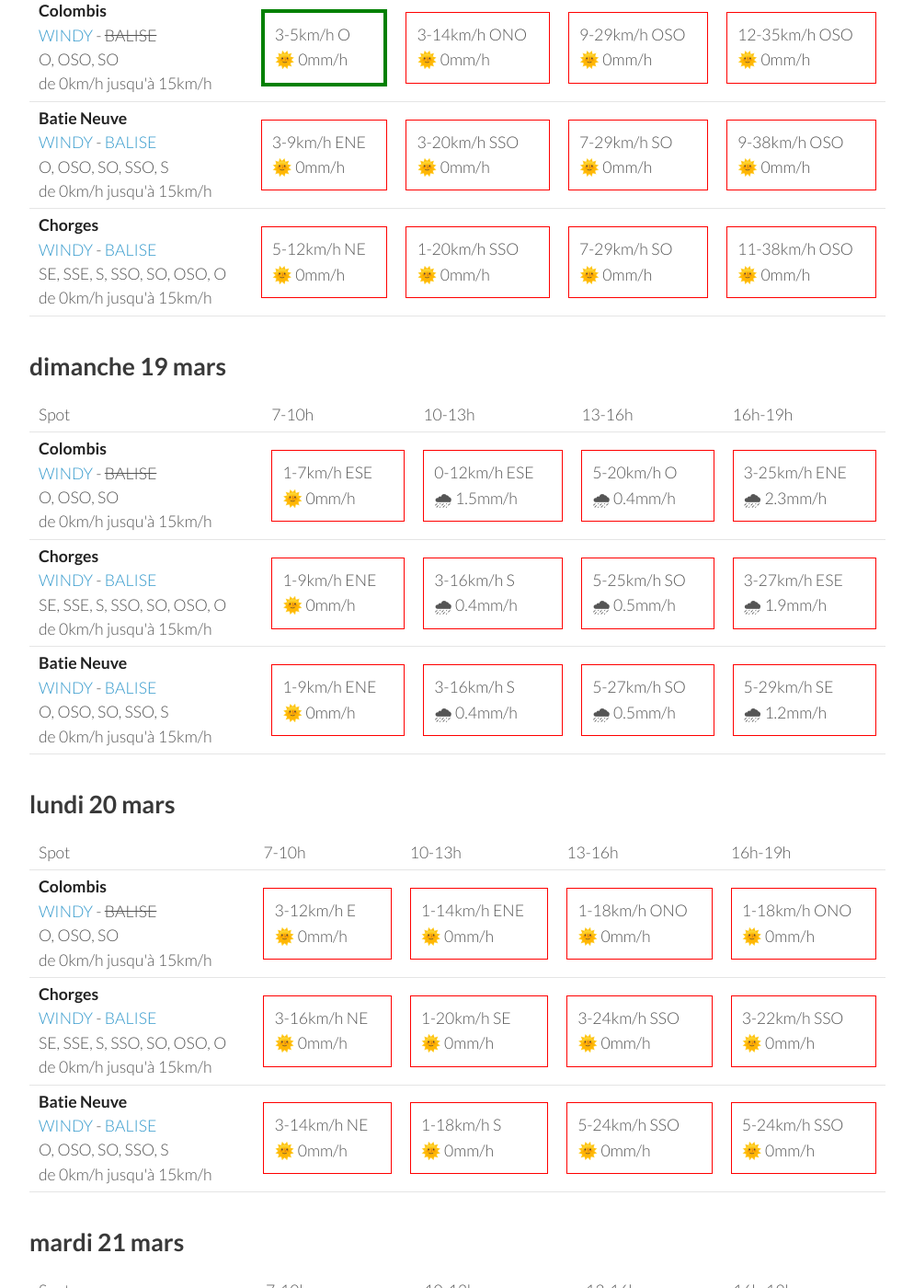
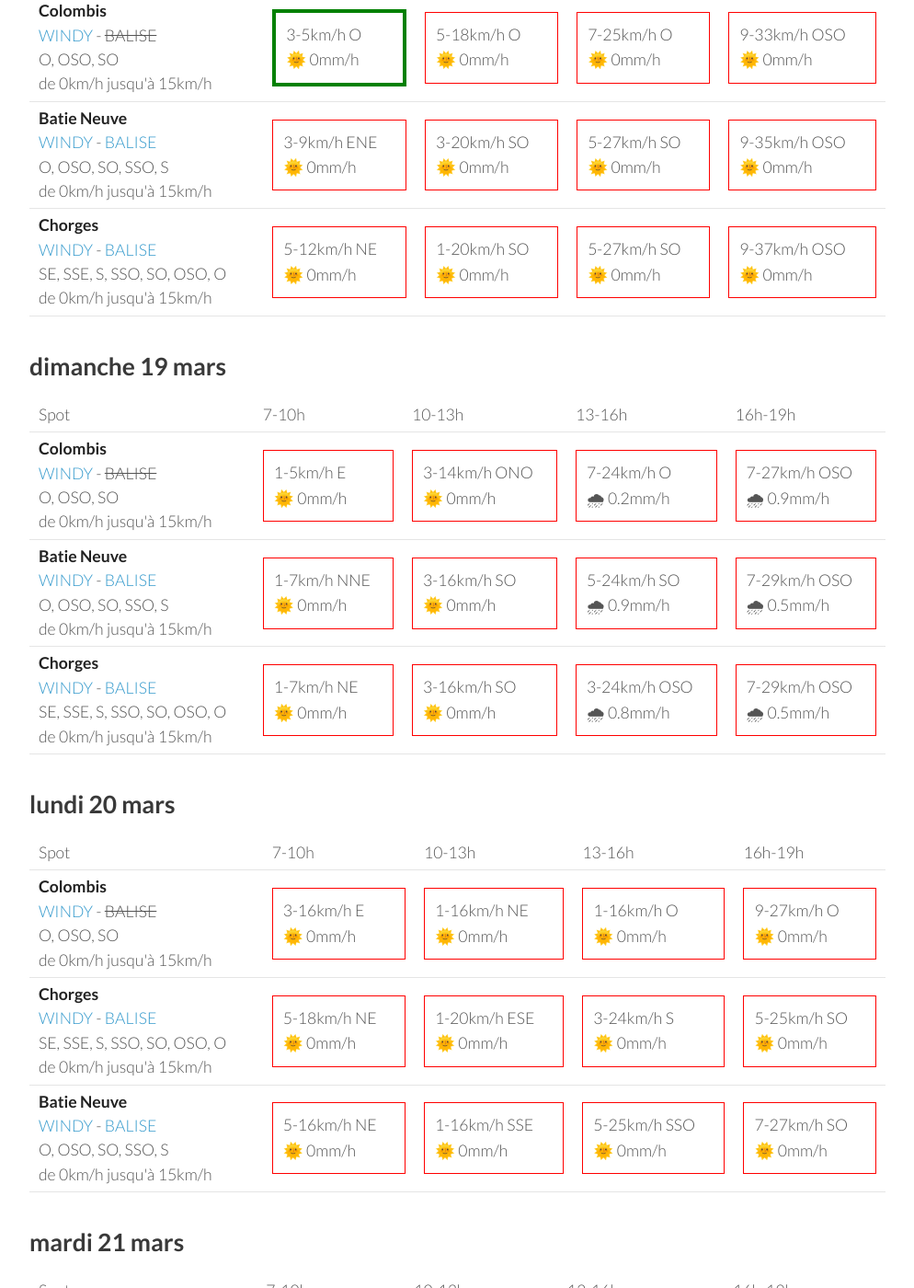
Before and after one commit to parapente-dans-le-nord/parapente-dans-le-nord.github.io, a Jekyll site: the page built from saint_andre.markdown, in a window 1280 px wide and 1400 px high, scrolled down 1325 px. Shown: the whole window at 92% size, without its empty margins (26-1020 px from the left). Built offline with Jekyll 4.4.1, drawn with Linux system fonts in a browser that asks for light colours; some of the changed text lies outside the part shown.

Commit message:
update index.markdown

```diff
--- a/saint_andre.markdown
+++ b/saint_andre.markdown
@@ -114,9 +114,9 @@ page mise à jour le jeudi 16 mars 19:35
         <td><strong>Colombis</strong><br><a href="https://windy.com/44.494/6.216?44.559,6.262,10">WINDY</a> - <span class="no-balise"> BALISE </span><br> <span class="vent-favorable">O, OSO, SO</span><br><span class="force-vent">de 0km/h jusqu'à 15km/h</span> </td>
 
             <td><div class="flyable"><p>3-5km/h O</p><p>🌞 0mm/h</p></div></td>
-            <td><div class="not-flyable"><p>3-14km/h ONO</p><p>🌞 0mm/h</p></div></td>
-            <td><div class="not-flyable"><p>9-29km/h OSO</p><p>🌞 0mm/h</p></div></td>
-            <td><div class="not-flyable"><p>12-35km/h OSO</p><p>🌞 0mm/h</p></div></td>
+            <td><div class="not-flyable"><p>5-18km/h O</p><p>🌞 0mm/h</p></div></td>
+            <td><div class="not-flyable"><p>7-25km/h O</p><p>🌞 0mm/h</p></div></td>
+            <td><div class="not-flyable"><p>9-33km/h OSO</p><p>🌞 0mm/h</p></div></td>
 
 
     </tr>
@@ -124,9 +124,9 @@ page mise à jour le jeudi 16 mars 19:35
         <td><strong>Batie Neuve</strong><br><a href="https://windy.com/44.584/6.236?44.559,6.262,10,m:eTtagly">WINDY</a> - <span class=""><a href="https://www.openwindmap.org/PP554">BALISE</a> </span><br> <span class="vent-favorable">O, OSO, SO, SSO, S</span><br><span class="force-vent">de 0km/h jusqu'à 15km/h</span> </td>
 
             <td><div class="not-flyable"><p>3-9km/h ENE</p><p>🌞 0mm/h</p></div></td>
-            <td><div class="not-flyable"><p>3-20km/h SSO</p><p>🌞 0mm/h</p></div></td>
-            <td><div class="not-flyable"><p>7-29km/h SO</p><p>🌞 0mm/h</p></div></td>
-            <td><div class="not-flyable"><p>9-38km/h OSO</p><p>🌞 0mm/h</p></div></td>
+            <td><div class="not-flyable"><p>3-20km/h SO</p><p>🌞 0mm/h</p></div></td>
+            <td><div class="not-flyable"><p>5-27km/h SO</p><p>🌞 0mm/h</p></div></td>
+            <td><div class="not-flyable"><p>9-35km/h OSO</p><p>🌞 0mm/h</p></div></td>
 
 
     </tr>
@@ -134,9 +134,9 @@ page mise à jour le jeudi 16 mars 19:35
         <td><strong>Chorges</strong><br><a href="https://windy.com/44.578/6.280?44.559,6.262,10">WINDY</a> - <span class=""><a href="https://www.openwindmap.org/PP554">BALISE</a> </span><br> <span class="vent-favorable">SE, SSE, S, SSO, SO, OSO, O</span><br><span class="force-vent">de 0km/h jusqu'à 15km/h</span> </td>
 
             <td><div class="not-flyable"><p>5-12km/h NE</p><p>🌞 0mm/h</p></div></td>
-            <td><div class="not-flyable"><p>1-20km/h SSO</p><p>🌞 0mm/h</p></div></td>
-            <td><div class="not-flyable"><p>7-29km/h SO</p><p>🌞 0mm/h</p></div></td>
-            <td><div class="not-flyable"><p>11-38km/h OSO</p><p>🌞 0mm/h</p></div></td>
+            <td><div class="not-flyable"><p>1-20km/h SO</p><p>🌞 0mm/h</p></div></td>
+            <td><div class="not-flyable"><p>5-27km/h SO</p><p>🌞 0mm/h</p></div></td>
+            <td><div class="not-flyable"><p>9-37km/h OSO</p><p>🌞 0mm/h</p></div></td>
 
 
     </tr>
@@ -159,30 +159,30 @@ page mise à jour le jeudi 16 mars 19:35
 <tr>
         <td><strong>Colombis</strong><br><a href="https://windy.com/44.494/6.216?44.559,6.262,10">WINDY</a> - <span class="no-balise"> BALISE </span><br> <span class="vent-favorable">O, OSO, SO</span><br><span class="force-vent">de 0km/h jusqu'à 15km/h</span> </td>
 
-            <td><div class="not-flyable"><p>1-7km/h ESE</p><p>🌞 0mm/h</p></div></td>
-            <td><div class="not-flyable"><p>0-12km/h ESE</p><p>🌧 1.5mm/h</p></div></td>
-            <td><div class="not-flyable"><p>5-20km/h O</p><p>🌧 0.4mm/h</p></div></td>
-            <td><div class="not-flyable"><p>3-25km/h ENE</p><p>🌧 2.3mm/h</p></div></td>
+            <td><div class="not-flyable"><p>1-5km/h E</p><p>🌞 0mm/h</p></div></td>
+            <td><div class="not-flyable"><p>3-14km/h ONO</p><p>🌞 0mm/h</p></div></td>
+            <td><div class="not-flyable"><p>7-24km/h O</p><p>🌧 0.2mm/h</p></div></td>
+            <td><div class="not-flyable"><p>7-27km/h OSO</p><p>🌧 0.9mm/h</p></div></td>
+
+
+    </tr>
+<tr>
+        <td><strong>Batie Neuve</strong><br><a href="https://windy.com/44.584/6.236?44.559,6.262,10,m:eTtagly">WINDY</a> - <span class=""><a href="https://www.openwindmap.org/PP554">BALISE</a> </span><br> <span class="vent-favorable">O, OSO, SO, SSO, S</span><br><span class="force-vent">de 0km/h jusqu'à 15km/h</span> </td>
+
+            <td><div class="not-flyable"><p>1-7km/h NNE</p><p>🌞 0mm/h</p></div></td>
+            <td><div class="not-flyable"><p>3-16km/h SO</p><p>🌞 0mm/h</p></div></td>
+            <td><div class="not-flyable"><p>5-24km/h SO</p><p>🌧 0.9mm/h</p></div></td>
+            <td><div class="not-flyable"><p>7-29km/h OSO</p><p>🌧 0.5mm/h</p></div></td>
 
 
     </tr>
 <tr>
         <td><strong>Chorges</strong><br><a href="https://windy.com/44.578/6.280?44.559,6.262,10">WINDY</a> - <span class=""><a href="https://www.openwindmap.org/PP554">BALISE</a> </span><br> <span class="vent-favorable">SE, SSE, S, SSO, SO, OSO, O</span><br><span class="force-vent">de 0km/h jusqu'à 15km/h</span> </td>
 
-            <td><div class="not-flyable"><p>1-9km/h ENE</p><p>🌞 0mm/h</p></div></td>
-            <td><div class="not-flyable"><p>3-16km/h S</p><p>🌧 0.4mm/h</p></div></td>
-            <td><div class="not-flyable"><p>5-25km/h SO</p><p>🌧 0.5mm/h</p></div></td>
-            <td><div class="not-flyable"><p>3-27km/h ESE</p><p>🌧 1.9mm/h</p></div></td>
-
-
-    </tr>
-<tr>
-        <td><strong>Batie Neuve</strong><br><a href="https://windy.com/44.584/6.236?44.559,6.262,10,m:eTtagly">WINDY</a> - <span class=""><a href="https://www.openwindmap.org/PP554">BALISE</a> </span><br> <span class="vent-favorable">O, OSO, SO, SSO, S</span><br><span class="force-vent">de 0km/h jusqu'à 15km/h</span> </td>
-
-            <td><div class="not-flyable"><p>1-9km/h ENE</p><p>🌞 0mm/h</p></div></td>
-            <td><div class="not-flyable"><p>3-16km/h S</p><p>🌧 0.4mm/h</p></div></td>
-            <td><div class="not-flyable"><p>5-27km/h SO</p><p>🌧 0.5mm/h</p></div></td>
-            <td><div class="not-flyable"><p>5-29km/h SE</p><p>🌧 1.2mm/h</p></div></td>
+            <td><div class="not-flyable"><p>1-7km/h NE</p><p>🌞 0mm/h</p></div></td>
+            <td><div class="not-flyable"><p>3-16km/h SO</p><p>🌞 0mm/h</p></div></td>
+            <td><div class="not-flyable"><p>3-24km/h OSO</p><p>🌧 0.8mm/h</p></div></td>
+            <td><div class="not-flyable"><p>7-29km/h OSO</p><p>🌧 0.5mm/h</p></div></td>
 
 
     </tr>
@@ -205,30 +205,30 @@ page mise à jour le jeudi 16 mars 19:35
 <tr>
         <td><strong>Colombis</strong><br><a href="https://windy.com/44.494/6.216?44.559,6.262,10">WINDY</a> - <span class="no-balise"> BALISE </span><br> <span class="vent-favorable">O, OSO, SO</span><br><span class="force-vent">de 0km/h jusqu'à 15km/h</span> </td>
 
-            <td><div class="not-flyable"><p>3-12km/h E</p><p>🌞 0mm/h</p></div></td>
-            <td><div class="not-flyable"><p>1-14km/h ENE</p><p>🌞 0mm/h</p></div></td>
-            <td><div class="not-flyable"><p>1-18km/h ONO</p><p>🌞 0mm/h</p></div></td>
-            <td><div class="not-flyable"><p>1-18km/h ONO</p><p>🌞 0mm/h</p></div></td>
+            <td><div class="not-flyable"><p>3-16km/h E</p><p>🌞 0mm/h</p></div></td>
+            <td><div class="not-flyable"><p>1-16km/h NE</p><p>🌞 0mm/h</p></div></td>
+            <td><div class="not-flyable"><p>1-16km/h O</p><p>🌞 0mm/h</p></div></td>
+            <td><div class="not-flyable"><p>9-27km/h O</p><p>🌞 0mm/h</p></div></td>
 
 
     </tr>
 <tr>
         <td><strong>Chorges</strong><br><a href="https://windy.com/44.578/6.280?44.559,6.262,10">WINDY</a> - <span class=""><a href="https://www.openwindmap.org/PP554">BALISE</a> </span><br> <span class="vent-favorable">SE, SSE, S, SSO, SO, OSO, O</span><br><span class="force-vent">de 0km/h jusqu'à 15km/h</span> </td>
 
-            <td><div class="not-flyable"><p>3-16km/h NE</p><p>🌞 0mm/h</p></div></td>
-            <td><div class="not-flyable"><p>1-20km/h SE</p><p>🌞 0mm/h</p></div></td>
-            <td><div class="not-flyable"><p>3-24km/h SSO</p><p>🌞 0mm/h</p></div></td>
-            <td><div class="not-flyable"><p>3-22km/h SSO</p><p>🌞 0mm/h</p></div></td>
+            <td><div class="not-flyable"><p>5-18km/h NE</p><p>🌞 0mm/h</p></div></td>
+            <td><div class="not-flyable"><p>1-20km/h ESE</p><p>🌞 0mm/h</p></div></td>
+            <td><div class="not-flyable"><p>3-24km/h S</p><p>🌞 0mm/h</p></div></td>
+            <td><div class="not-flyable"><p>5-25km/h SO</p><p>🌞 0mm/h</p></div></td>
 
 
     </tr>
 <tr>
         <td><strong>Batie Neuve</strong><br><a href="https://windy.com/44.584/6.236?44.559,6.262,10,m:eTtagly">WINDY</a> - <span class=""><a href="https://www.openwindmap.org/PP554">BALISE</a> </span><br> <span class="vent-favorable">O, OSO, SO, SSO, S</span><br><span class="force-vent">de 0km/h jusqu'à 15km/h</span> </td>
 
-            <td><div class="not-flyable"><p>3-14km/h NE</p><p>🌞 0mm/h</p></div></td>
-            <td><div class="not-flyable"><p>1-18km/h S</p><p>🌞 0mm/h</p></div></td>
-            <td><div class="not-flyable"><p>5-24km/h SSO</p><p>🌞 0mm/h</p></div></td>
-            <td><div class="not-flyable"><p>5-24km/h SSO</p><p>🌞 0mm/h</p></div></td>
+            <td><div class="not-flyable"><p>5-16km/h NE</p><p>🌞 0mm/h</p></div></td>
+            <td><div class="not-flyable"><p>1-16km/h SSE</p><p>🌞 0mm/h</p></div></td>
+            <td><div class="not-flyable"><p>5-25km/h SSO</p><p>🌞 0mm/h</p></div></td>
+            <td><div class="not-flyable"><p>7-27km/h SO</p><p>🌞 0mm/h</p></div></td>
 
 
     </tr>
@@ -251,9 +251,9 @@ page mise à jour le jeudi 16 mars 19:35
 <tr>
         <td><strong>Colombis</strong><br><a href="https://windy.com/44.494/6.216?44.559,6.262,10">WINDY</a> - <span class="no-balise"> BALISE </span><br> <span class="vent-favorable">O, OSO, SO</span><br><span class="force-vent">de 0km/h jusqu'à 15km/h</span> </td>
 
-            <td><div class="not-flyable"><p>5-18km/h E</p><p>🌞 0mm/h</p></div></td>
-            <td><div class="not-flyable"><p>1-16km/h NNE</p><p>🌞 0mm/h</p></div></td>
-            <td><div class="not-flyable"><p>3-18km/h O</p><p>🌞 0mm/h</p></div></td>
+            <td><div class="not-flyable"><p>5-16km/h E</p><p>🌞 0mm/h</p></div></td>
+            <td><div class="not-flyable"><p>1-14km/h NE</p><p>🌞 0mm/h</p></div></td>
+            <td><div class="not-flyable"><p>3-16km/h ONO</p><p>🌞 0mm/h</p></div></td>
             <td><div class="not-flyable"><p>9-27km/h O</p><p>🌞 0mm/h</p></div></td>
 
 
@@ -261,20 +261,20 @@ page mise à jour le jeudi 16 mars 19:35
 <tr>
         <td><strong>Chorges</strong><br><a href="https://windy.com/44.578/6.280?44.559,6.262,10">WINDY</a> - <span class=""><a href="https://www.openwindmap.org/PP554">BALISE</a> </span><br> <span class="vent-favorable">SE, SSE, S, SSO, SO, OSO, O</span><br><span class="force-vent">de 0km/h jusqu'à 15km/h</span> </td>
 
-            <td><div class="not-flyable"><p>5-18km/h ENE</p><p>🌞 0mm/h</p></div></td>
-            <td><div class="not-flyable"><p>1-20km/h SE</p><p>🌞 0mm/h</p></div></td>
-            <td><div class="not-flyable"><p>5-22km/h SO</p><p>🌞 0mm/h</p></div></td>
-            <td><div class="not-flyable"><p>7-29km/h OSO</p><p>🌞 0mm/h</p></div></td>
+            <td><div class="not-flyable"><p>5-16km/h NE</p><p>🌞 0mm/h</p></div></td>
+            <td><div class="not-flyable"><p>1-18km/h SE</p><p>🌞 0mm/h</p></div></td>
+            <td><div class="not-flyable"><p>3-20km/h SSO</p><p>🌞 0mm/h</p></div></td>
+            <td><div class="not-flyable"><p>7-25km/h OSO</p><p>🌞 0mm/h</p></div></td>
 
 
     </tr>
 <tr>
         <td><strong>Batie Neuve</strong><br><a href="https://windy.com/44.584/6.236?44.559,6.262,10,m:eTtagly">WINDY</a> - <span class=""><a href="https://www.openwindmap.org/PP554">BALISE</a> </span><br> <span class="vent-favorable">O, OSO, SO, SSO, S</span><br><span class="force-vent">de 0km/h jusqu'à 15km/h</span> </td>
 
-            <td><div class="not-flyable"><p>5-14km/h NE</p><p>🌞 0mm/h</p></div></td>
-            <td><div class="not-flyable"><p>3-18km/h SSE</p><p>🌞 0mm/h</p></div></td>
-            <td><div class="not-flyable"><p>5-24km/h SO</p><p>🌞 0mm/h</p></div></td>
-            <td><div class="not-flyable"><p>7-29km/h SO</p><p>🌞 0mm/h</p></div></td>
+            <td><div class="not-flyable"><p>5-12km/h NE</p><p>🌞 0mm/h</p></div></td>
+            <td><div class="not-flyable"><p>1-16km/h SSE</p><p>🌞 0mm/h</p></div></td>
+            <td><div class="not-flyable"><p>3-22km/h SSO</p><p>🌞 0mm/h</p></div></td>
+            <td><div class="not-flyable"><p>7-27km/h OSO</p><p>🌞 0mm/h</p></div></td>
 
 
     </tr>
```
Also changed, not shown: other parts of saint_andre.markdown (+1 -1 lines).
